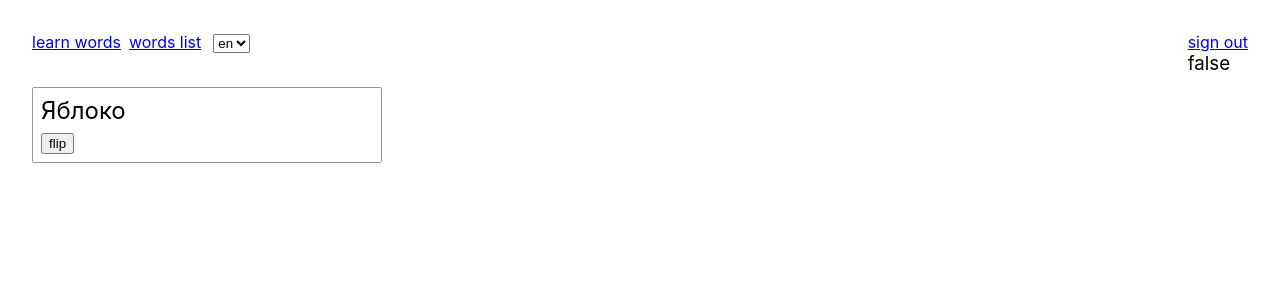
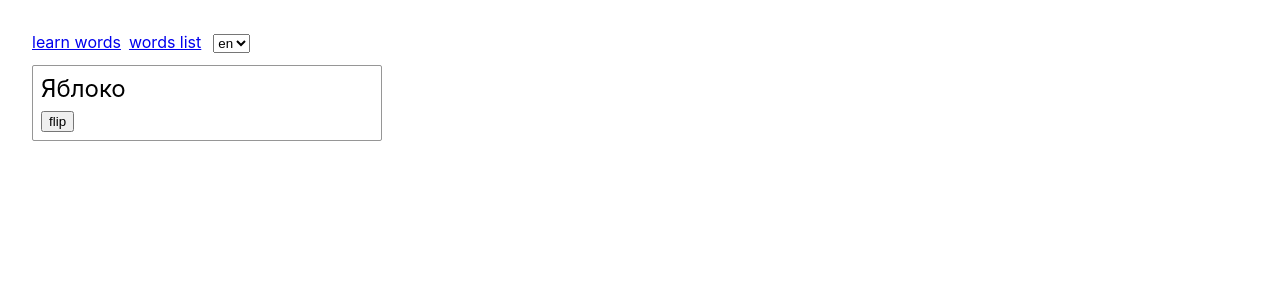
Before and after one commit to NaMax66/word-cards, a Vue app: page / in a window 1280 px wide. Shown: the top 300 px of the page. Built offline with nearby package versions, Linux system fonts and the light colour scheme.

Commit message:
add sign in status flip

```diff
--- a/src/components/GoogleAuth.vue
+++ b/src/components/GoogleAuth.vue
@@ -1,8 +1,11 @@
 <template>
   <div>
-    <div id="google-login-btn"></div>
-    <a href="#" @click.prevent="logout">sign out</a>
-    <h3>{{ isSignedIn }}</h3>
+    <div v-show="!isSignedIn" id="google-login-btn"></div>
+    <div v-show="isSignedIn">
+      <img :src="userInfo.img" alt="user photo">
+      <h4>{{ userInfo.name }}</h4>
+      <a href="#" @click.prevent="logout">sign out</a>
+    </div>
   </div>
 </template>
 
@@ -19,6 +22,11 @@ async function logout() {
 }
 
 const isSignedIn = ref(checkIsSignedIn())
+
+const userInfo = ref({
+  name: '',
+  img: ''
+})
 
 async function handleCredentialResponse({ credential }) {
   await axios.post('http://localhost:8080/login', { credential }, {
@@ -45,8 +53,6 @@ window.onload = function () {
       { theme: 'outline', size: 'large' }  // customization attributes
   )
 
-  console.log(google.accounts.id)
-
   // google.accounts.id.prompt() // also display the One Tap dialog
 }
 </script>
```
